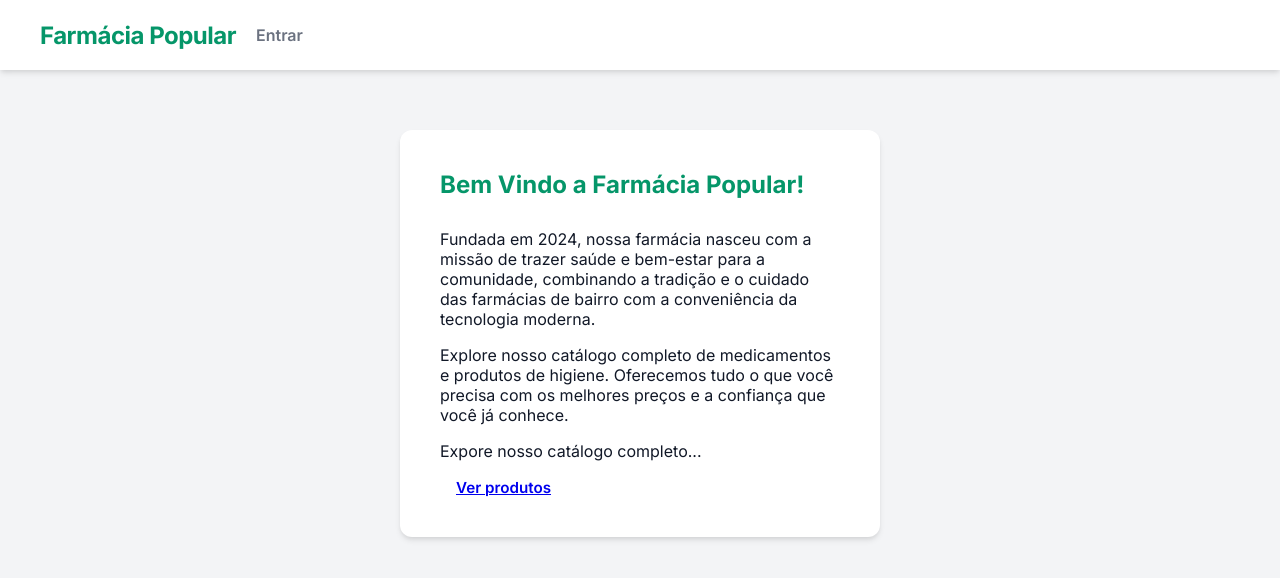
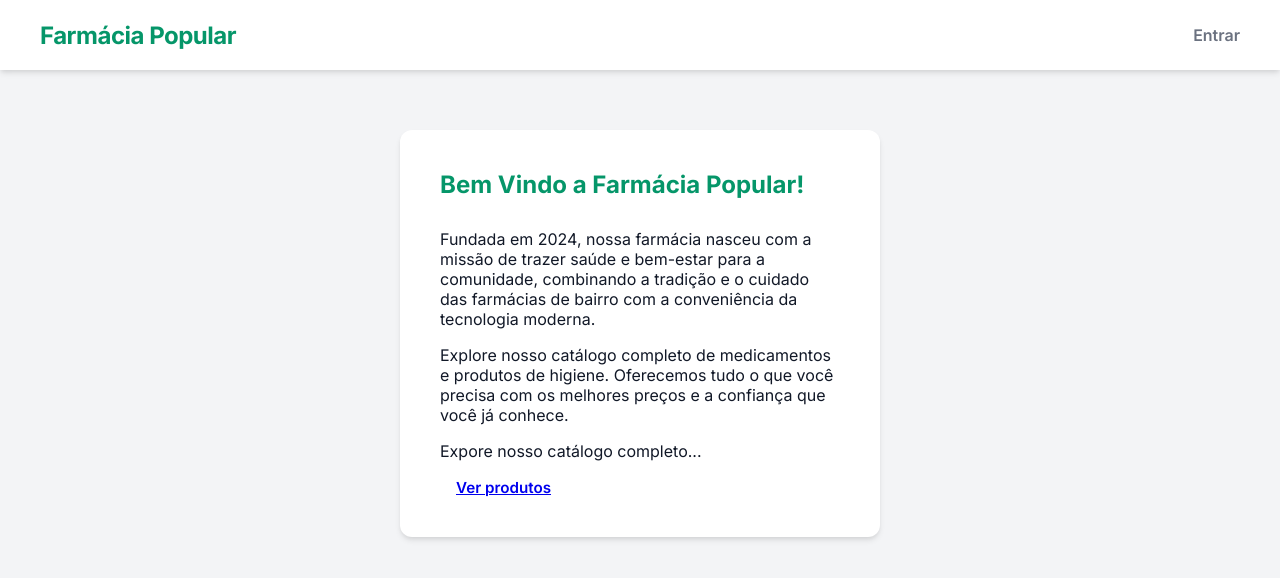
Before and after one commit to Rodrigo007438/farmacia_react_v2, a React (Vite) app: page / in a window 1280 px wide. Shown: the top 578 px of the page. Built offline with nearby package versions, Linux system fonts and the light colour scheme; no server answers.

Commit message:
Update Header.jsx

```diff
--- a/src/components/Header.jsx
+++ b/src/components/Header.jsx
@@ -29,34 +29,35 @@ function Header(){
       Farmácia Popular
     </Link>
 
-                 <nav className="header-nav">
 
+    <nav className="nav-center-group">
       {perfil && (
-                   <Link to = '/loja' className="nav-link">Loja</Link>
+        <Link to='/loja' className="nav-link">Loja</Link>
       )}
 
       {perfil === 'cliente' && (
-                      <Link to='/meus-pedidos' className="nav-link"> Meus Pedidos </Link>
+        <Link to='/meus-pedidos' className="nav-link">Meus Pedidos</Link>
       )}
-                    {perfil === 'gerente' &&(
+
+      {perfil === 'gerente' && (
         <>
-
-                        <Link to='/admin/pedidos' className="nav-link">Gererenciador de Pedidos</Link>
-                        <Link to='/admin/produtos' className="nav-link">Gerenciador de Produtos</Link>
+          <Link to="/admin/pedidos" className="nav-link">Ger. Pedidos</Link>
+          <Link to="/admin/produtos" className="nav-link">Ger. Produtos</Link>
         </>
       )}
+    </nav>
 
+    <div className="user-right-group">
       {perfil ? (
         <div className="user-info-group">
           <span className="user-name-tag">{perfil_nome}</span>
           <button onClick={handle_logout} className="header-logout-btn">Sair</button>
         </div>
-                    ):(
-
+      ) : (
         <Link to='/login' className="nav-link">Entrar</Link>
       )}
+    </div>
 
-                  </nav>
   </div>
 </header>
        );
```
Lines whose indentation alone changed are shown as unchanged.
